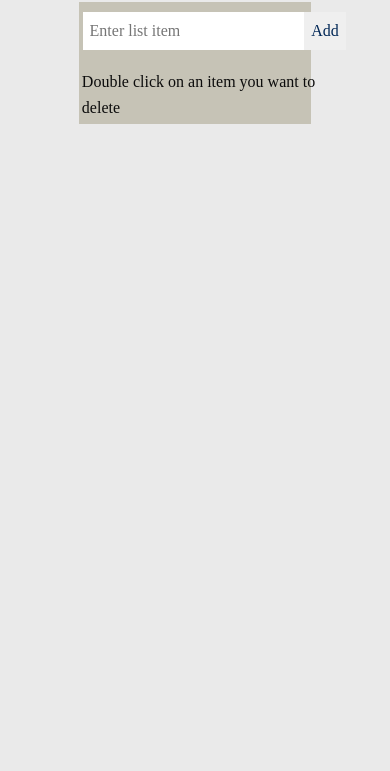
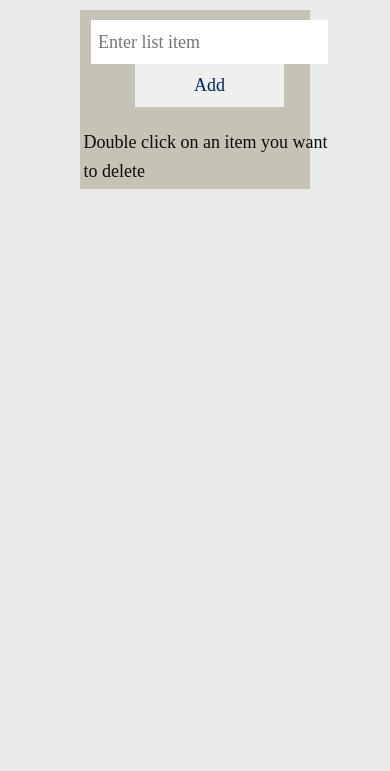
Before and after one commit to Victorious-Vusi/To-Did, a plain HTML site: page index.html in a window 390 px wide. Shown: the part 73-844 px from the top of the page. Drawn offline with Linux system fonts and the light colour scheme.

Commit message:
Update style.css

```diff
--- a/style.css
+++ b/style.css
@@ -110,6 +110,7 @@
     margin: 0.1em;
     width: 99%;
     flex-grow: 3;
+    word-break: break-all;
   }
   p:hover, p:focus{
     color: var(--bg-color2);
@@ -119,3 +120,15 @@
   .strike{
     text-decoration: line-through;
   }
+
+  @media (max-width: 455px) {
+    .list-input{
+      flex-direction: column;
+    }
+    button{
+      width: 60%;
+    }
+    body{
+      font-size: 18px;
+    }
+  }
```
